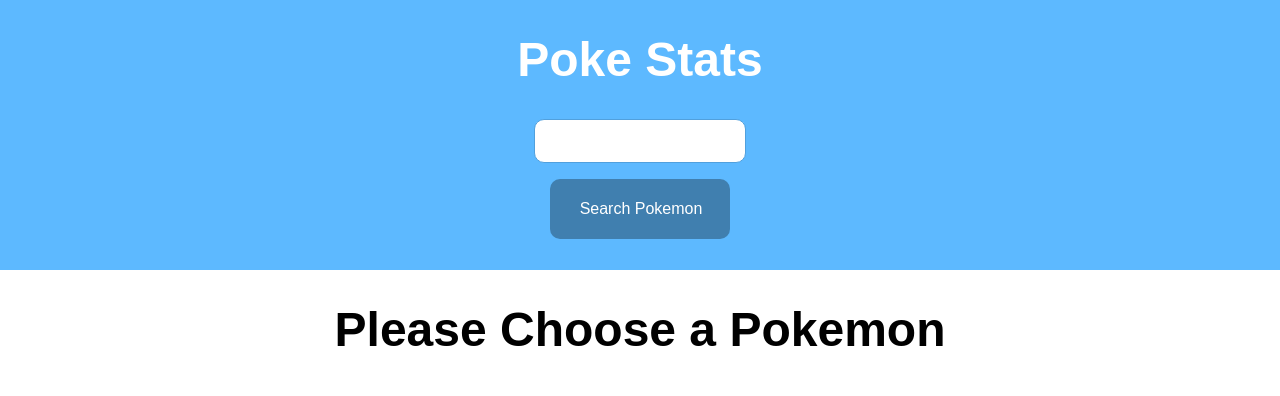
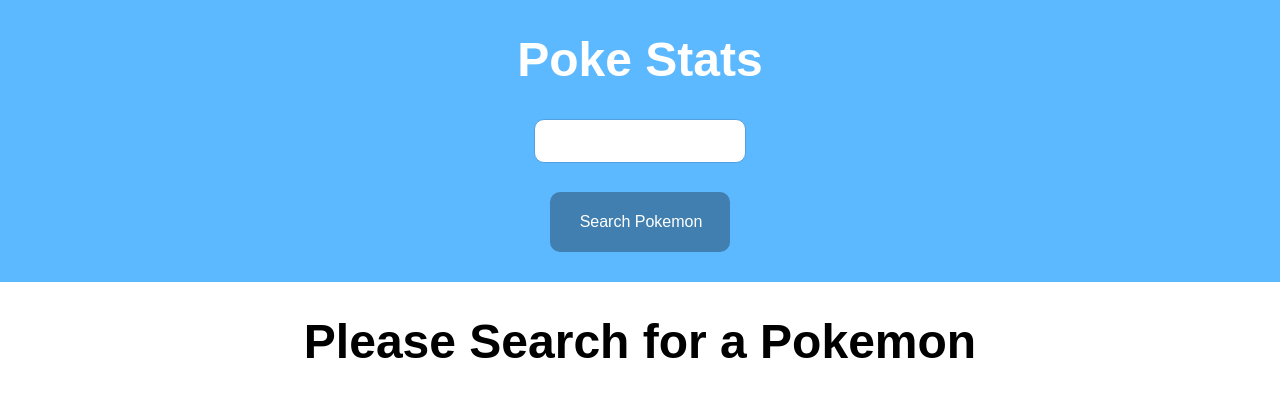
Before and after one commit to d-elv/pokeApi, a React (Create React App) app: page / in a window 1280 px wide. Shown: the top 396 px of the page. Built offline with nearby package versions, Linux system fonts and the light colour scheme.

Commit message:
Selection of changes addressing some comments. added a form to remove enter.key useEffect. renamed snackbar to toast. data attributes instead of id. children instead of props. fixed class selectors. Self closed an input tag.
.
done
quit
quit()
'
''

```diff
--- a/src/App.css
+++ b/src/App.css
@@ -8,17 +8,24 @@
 
 .title-section {
   display: flex;
+  flex-direction: column;
+  align-items: center;
   background-color: #5db9ff;
   width: 100%;
   height: 270px;
+  padding-bottom: 0.4em;
   color: white;
-  flex-direction: column;
-  align-items: center;
 }
 
 .title {
   font-size: 3rem;
   color: white;
+}
+
+.form-elements {
+  display: flex;
+  flex-direction: column;
+  align-items: center;
 }
 
 .search-input {
@@ -28,12 +35,13 @@
   border: 1px solid #51a0dd;
   font-size: 1rem;
   padding-left: 8px;
+  margin-bottom: 1em;
 }
 
 .search-button {
   width: 180px;
   height: 60px;
-  margin: 1em;
+  margin-top: 0.8em;
   border-radius: 10px;
   font-size: 1rem;
   padding-left: 8px;
--- a/src/App.js
+++ b/src/App.js
@@ -18,21 +18,11 @@
   const { pokemonName: urlPokemonName } = useParams();
   const [pokemonName, setPokemonName] = useState(urlPokemonName || "");
 
-  useEffect(() => {
-    const handleKeyDown = (event) => {
-      if (event.key === "Enter") {
-        document.getElementById("search-button").click();
-      }
-    };
-    document.addEventListener("keydown", handleKeyDown);
-    return () => {
-      document.removeEventListener("keydown", handleKeyDown);
-    };
-  }, []);
+  const handleSubmit = (event) => {
+    event.preventDefault();
+    if (pokemonName) {
+      setIsChosen(true);
 
-  const handleChosen = () => {
-    if (pokemonName) {
-      setIsChosen(true)
     }
   }
 
@@ -48,23 +38,25 @@
     <div className="App">
       <div className="title-section">
         <h1 className="title">Poke Stats</h1>
+        <form onSubmit={handleSubmit} className="form-elements">
           <input
             className="search-input"
             type="text"
             onChange={(event) => {
               setPokemonName(event.target.value);
             }}
-        ></input>
+          />
           <Link to={{ pathname: `/${pokemonName}`}}>
-          <button id="search-button" className="search-button" onClick={handleChosen}>
+              <button id="search-button" className="search-button">
                 Search Pokemon
               </button>
           </Link>
+        </form>
       </div>
       {isChosen ? (
         <Outlet />
       ) : (
-        <h1 className="call-to-action">Please Choose a Pokemon</h1>
+        <h1 className="call-to-action">Please Search for a Pokemon</h1>
       )}
     </div>
   );
--- a/src/components/snackbar/snackbar.css
+++ b/src/components/toast/toast.css
@@ -1,4 +1,4 @@
-.snackbar {
+.toast {
   position: fixed;
   left: 50%;
   top: 10%;
@@ -12,11 +12,11 @@
   background-color: rgba(0, 245, 147, 0.8);
 }
 
-.snackbar.symbol {
+.toast .symbol {
   flex: 20%;
 }
 
-.snackbar.message {
+.toast .message {
   flex: 80%;
 }
 
@@ -24,12 +24,11 @@
   font-size: 1.7rem;
 }
 
-#show {
+.toast[data-state="visible"] {
   visibility: visible;
   animation: fadeIn 0.5s, fadeOut 0.5s 1.5s;
 }
-
-#hide {
+.toast[data-state="invisible"] {
   visibility: hidden;
 }
 
--- a/src/components/snackbar/snackbar.js
+++ b/src/components/toast/toast.js
@@ -1,26 +1,26 @@
 import React from "react"
 import { useState, forwardRef, useImperativeHandle } from "react"
-import "./snackbar.css"
+import "./toast.css"
 
-export const Snackbar = forwardRef((props, ref) => {
-  const [showSnackbar, setShowSnackbar] = useState(false);
+export const Toast = forwardRef(({ children }, ref) => {
+  const [showToast, setShowToast] = useState(false);
 
   useImperativeHandle(ref, () => ({
     show() {
-      setShowSnackbar(true);
+      setShowToast(true);
       setTimeout(() => {
-        setShowSnackbar(false);
+        setShowToast(false);
       }, 2000);
     },
   }))
 
   return (
-  <div className="snackbar" id={showSnackbar ? "show" : "hide"}>
+  <div className="toast" data-state={showToast ? "visible" : "invisible"}>
     <div className="symbol">
       <h1>&#x270C;</h1>
     </div>
     <div className="message">
-      <p>{props.message}</p>
+      {children}
     </div>
   </div>
   )
--- a/src/pages/PokemonDetailsPage/PokemonDetailsPage.jsx
+++ b/src/pages/PokemonDetailsPage/PokemonDetailsPage.jsx
@@ -1,6 +1,6 @@
 import { useState, useEffect, useRef } from "react";
 import { useNavigate, useLocation } from "react-router-dom";
-import { Snackbar } from "../../components/snackbar/snackbar";
+import { Toast } from "../../components/toast/toast";
 import axios from "axios";
 import "./PokemonDetailsPage.css";
 
@@ -13,7 +13,7 @@
 export default function PokemonDetailsPage() {
   const navigate = useNavigate();
   let location = useLocation();
-  const snackbarRef = useRef(null);
+  const toastRef = useRef(null);
   const [showBackImage, setShowBackImage] = useState(false);
   const [pokemonInfo, setPokemonInfo] = useState({
     name: "",
@@ -85,15 +85,13 @@
 
   return (
     <div className="display-section">
-      <div className="snackbar-area">
-        <Snackbar message="URL copied to clipboard!" ref={snackbarRef} />
-      </div>
+      <Toast ref={toastRef}>URL copied to clipboard!</Toast>
       <div className="stats-window">
         <div className="button-and-title">
           <button
             className="copy-to-clipboard"
             onClick={() => {
-              snackbarRef.current.show();
+              toastRef.current.show();
               copyToClipbaord();
             }}
           >
```
Also changed, not shown: firebase.json (added), 1 other file (tests, documents, lock files or other folders). Lines whose indentation alone changed are shown as unchanged.
